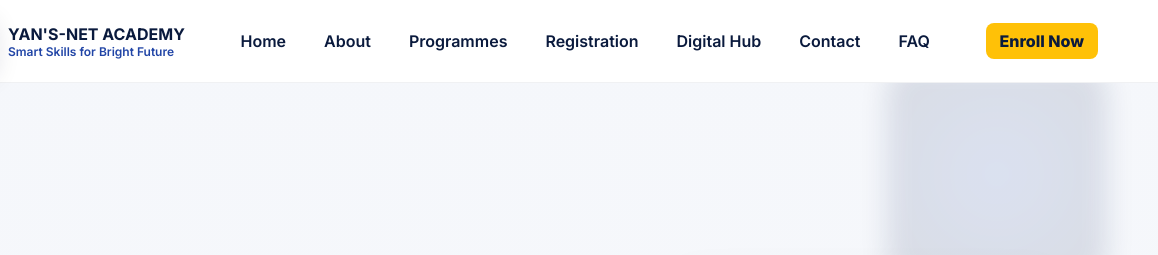
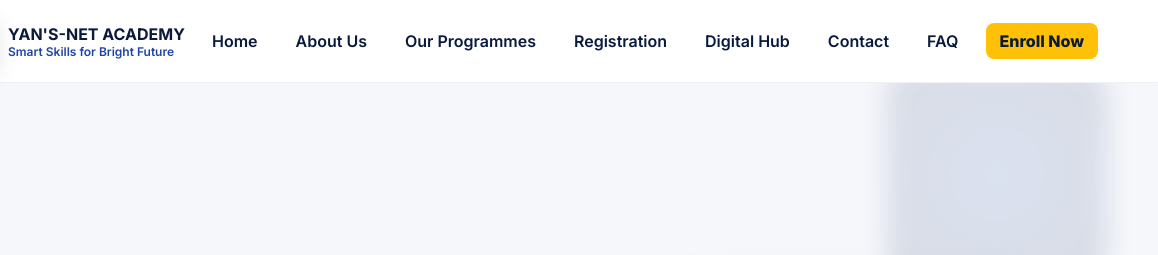
Before and after one commit to yansacad/Yans-Net-Academy, a plain HTML site: page index.html in a window 1280 px wide. Shown: the top 255 px of the page, 122-1280 px from the left. Drawn offline with Linux system fonts and the light colour scheme.

Commit message:
Update index.html

```diff
--- a/index.html
+++ b/index.html
@@ -45,8 +45,8 @@
 
         <ul id="navList" role="navigation">
           <li><a href="https://yansacad.github.io/Yans-Net-Academy/#home">Home</a></li>
-          <li><a href="https://yansacad.github.io/Yans-Net-Academy/#about">About</a></li>
-          <li><a href="https://yansacad.github.io/Yans-Net-Academy/#programmes">Programmes</a>
+          <li><a href="https://yansacad.github.io/Yans-Net-Academy/#about">About Us</a></li>
+          <li><a href="https://yansacad.github.io/Yans-Net-Academy/#programmes">Our Programmes</a>
           <li><a href="https://yansacad.github.io/Yans-Net-Academy/#register">Registration</a></li>
           <li><a href="https://yansacad.github.io/Yans-Net-Academy/#digital">Digital Hub</a></li>
           <li><a href="https://yansacad.github.io/Yans-Net-Academy/#contact">Contact</a></li>
```
